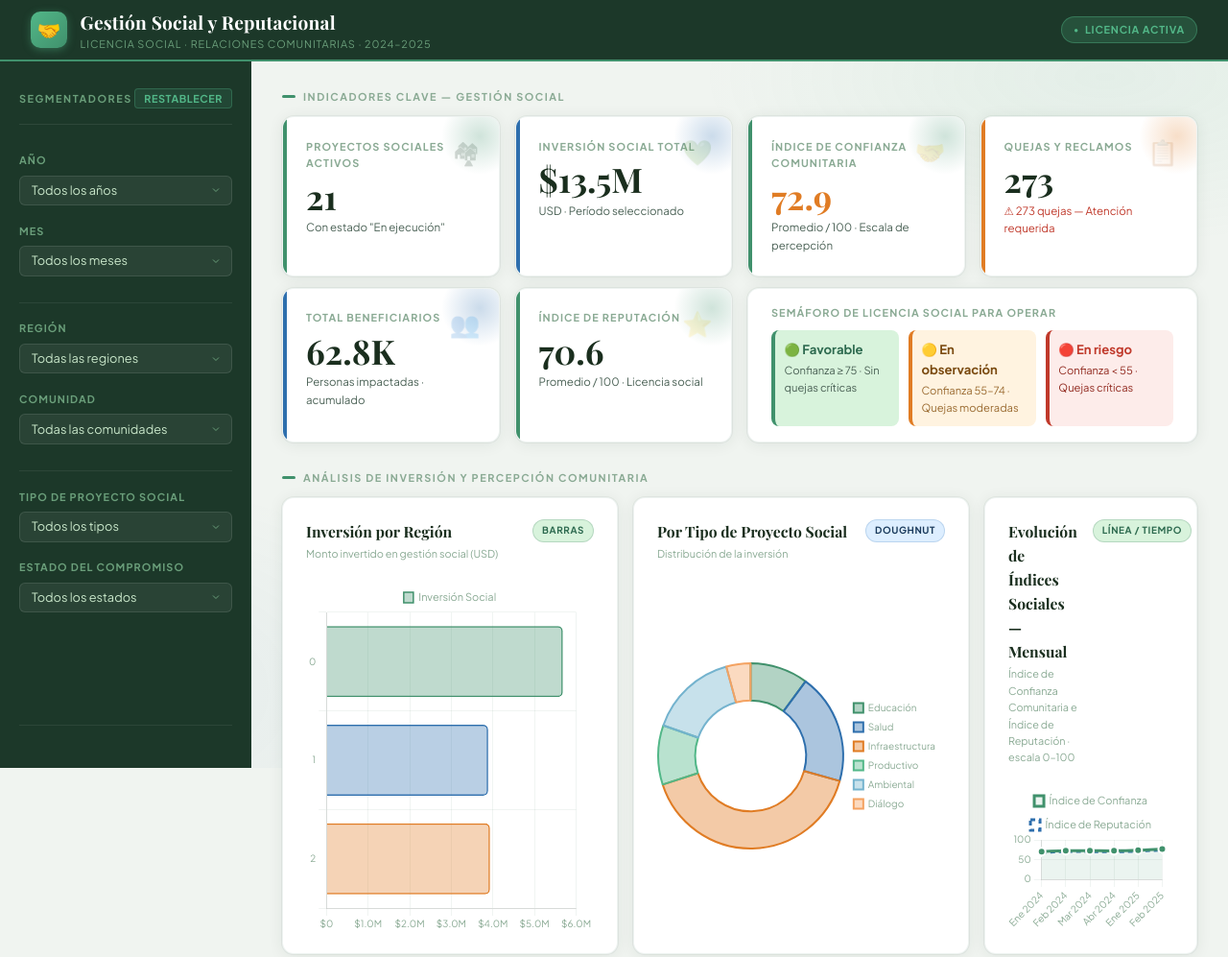
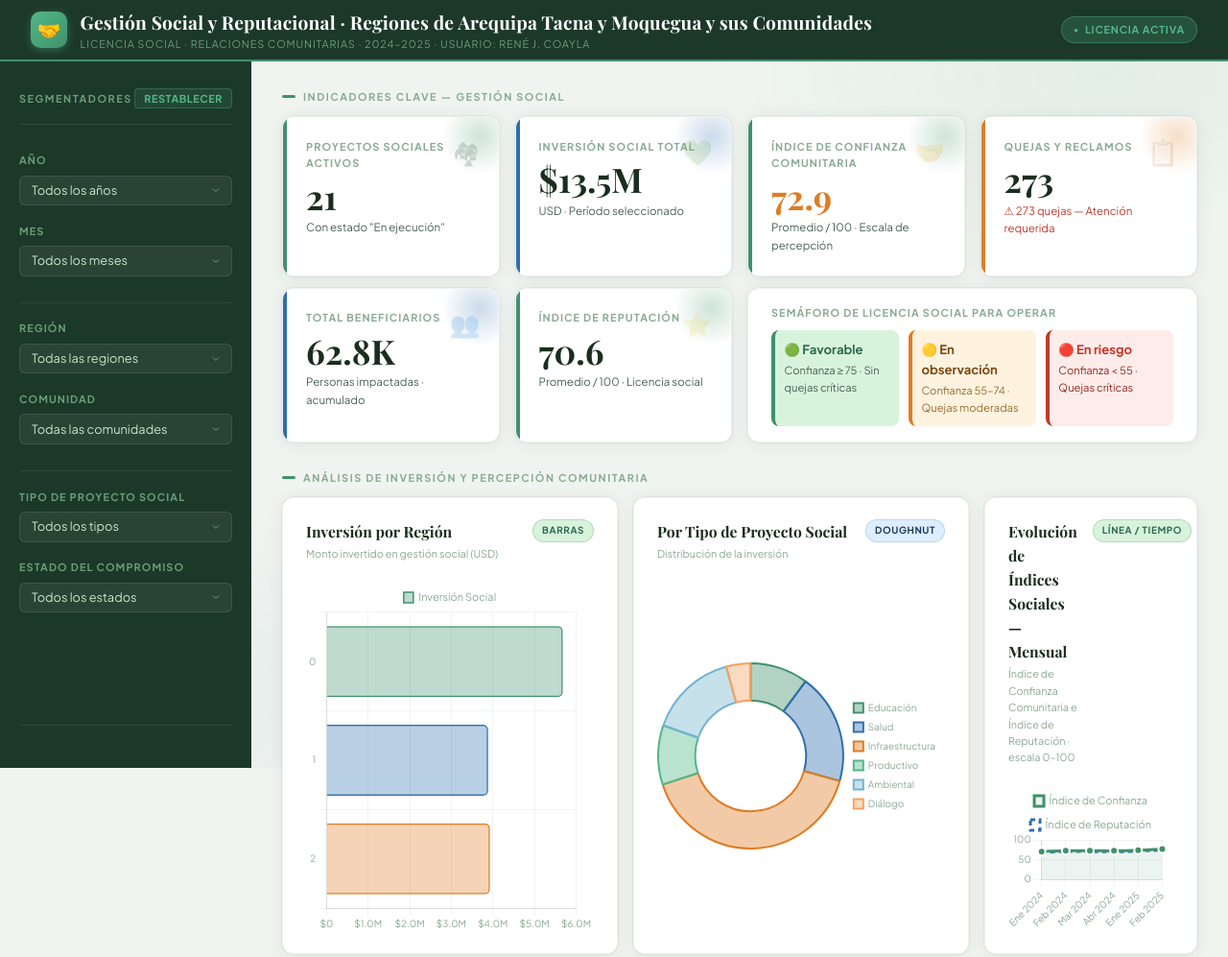
Before and after one commit to rjcoayla/Gesti-n_Social_v1, a plain HTML site: page index.html in a window 1280 px wide. Shown: the top 997 px of the page at 96% size. Drawn offline with nearby package versions, Linux system fonts and the light colour scheme.

Commit message:
Add files via upload

```diff
--- a/index.html
+++ b/index.html
@@ -3,7 +3,7 @@
 <head>
   <meta charset="UTF-8" />
   <meta name="viewport" content="width=device-width, initial-scale=1.0" />
-  <title>Gestión Social y Reputacional — Dashboard Minero</title>
+  <title>Tablero de Gestión Social y Reputacional</title>
   <meta name="description" content="Dashboard de Gestión Social, Reputación y Licencia Social para Operar en operaciones mineras. Monitoreo de inversión social, índices de confianza y gestión de quejas comunitarias." />
 
   <!-- Fuentes: Playfair Display (títulos) + Plus Jakarta Sans (cuerpo) -->
@@ -25,8 +25,8 @@
     <div class="topbar-brand">
       <div class="topbar-icon">🤝</div>
       <div>
-        <div class="topbar-title">Gestión Social y Reputacional</div>
-        <div class="topbar-subtitle">Licencia Social · Relaciones Comunitarias · 2024–2025</div>
+        <div class="topbar-title">Gestión Social y Reputacional · Regiones de Arequipa Tacna y Moquegua y sus Comunidades</div>
+        <div class="topbar-subtitle">Licencia Social · Relaciones Comunitarias · 2024–2025 · Usuario: René J. Coayla</div>
       </div>
     </div>
 
@@ -288,7 +288,7 @@
        FOOTER
        ══════════════════════════════════════ -->
   <footer class="app-footer">
-    <span>Dashboard Gestión Social y Reputacional · Datos Simulados 2024–2025 · Operación Minera</span>
+    <span>Dashboard Gestión Social y Reputacional · Datos Simulados 2024–2025 · Operación Minera · CREADO POR René Jacinto Coayla Causillas</span>
     <span>HTML · CSS · JavaScript · Chart.js 4</span>
   </footer>
 
```
